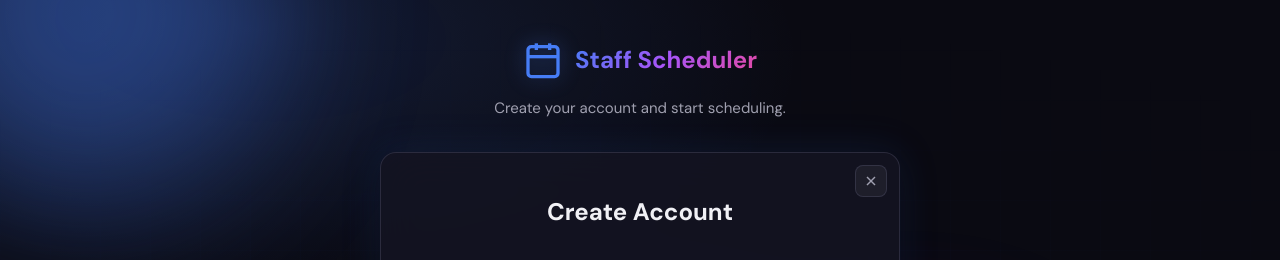
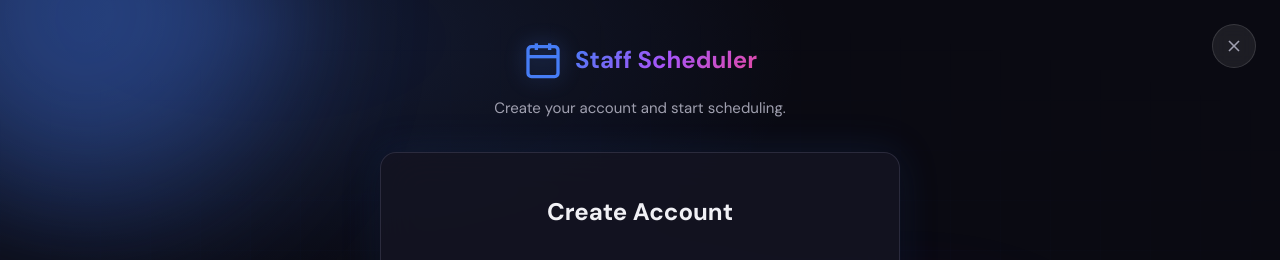
Before and after one commit to otterholte/StaffScheduler, a Flask app: page /auth/register in a window 1280 px wide. Shown: the top 260 px of the page. Run offline with Flask 3, Linux system fonts and the light colour scheme.

Commit message:
Fix production bugs: demo_page businesses variable, auth redirects, redesign close button

```diff
--- a/app.py
+++ b/app.py
@@ -257,9 +257,17 @@ def demo_page(page_slug='schedule'):
         return redirect('/demo/schedule')
 
     # Use the coffee shop as the demo business
-    demo_business = businesses.get('coffee_shop')
+    all_businesses = get_all_businesses()
+    demo_business = None
+    for b in all_businesses:
+        if b.id == 'coffee_shop':
+            demo_business = b
+            break
     if not demo_business:
-        demo_business = next(iter(businesses.values()))
+        demo_business = all_businesses[0] if all_businesses else None
+
+    if not demo_business:
+        return redirect('/features')
 
     # Build business list for demo
     businesses_data = []
@@ -271,7 +279,7 @@ def demo_page(page_slug='schedule'):
         'warehouse': {'emoji': '📦', 'color': '#8b5cf6'}
     }
 
-    for b in businesses.values():
+    for b in all_businesses:
         meta = business_meta.get(b.id, {'emoji': '🏢', 'color': '#6366f1'})
         businesses_data.append({
             "id": b.id,
--- a/auth.py
+++ b/auth.py
@@ -13,7 +13,7 @@ def login():
     """Handle user login."""
     # If already logged in, redirect to app dashboard
     if current_user.is_authenticated:
-        return redirect(url_for('index'))
+        return redirect('/sunrise-coffee/schedule')
 
     if request.method == 'POST':
         # Handle both form and JSON submissions
@@ -51,12 +51,12 @@ def login():
                 return jsonify({
                     'success': True,
                     'user': user.to_dict(),
-                    'redirect': url_for('index')
+                    'redirect': '/sunrise-coffee/schedule'
                 })
 
             # Redirect to next page or home
             next_page = request.args.get('next')
-            return redirect(next_page if next_page else url_for('index'))
+            return redirect(next_page if next_page else '/sunrise-coffee/schedule')
         else:
             if request.is_json:
                 return jsonify({'success': False, 'error': 'Invalid username/email or password.'}), 401
@@ -70,7 +70,7 @@ def register():
     """Handle user registration."""
     # If already logged in, redirect to app
     if current_user.is_authenticated:
-        return redirect(url_for('index'))
+        return redirect('/sunrise-coffee/schedule')
 
     if request.method == 'POST':
         # Handle both form and JSON submissions
@@ -153,11 +153,11 @@ def register():
                 'success': True,
                 'user': user.to_dict(),
                 'message': 'Account created successfully!',
-                'redirect': url_for('index')
+                'redirect': '/sunrise-coffee/schedule'
             })
 
         flash('Account created successfully! Welcome to Staff Scheduler Pro.', 'success')
-        return redirect(url_for('index'))
+        return redirect('/sunrise-coffee/schedule')
 
     return render_template('register.html')
 
--- a/static/auth.css
+++ b/static/auth.css
@@ -189,46 +189,44 @@ body {
     box-shadow: var(--shadow-card), var(--shadow-glow);
     backdrop-filter: blur(20px);
     -webkit-backdrop-filter: blur(20px);
-    position: relative;
 }
 
-.close-btn {
-    position: absolute !important;
-    top: 12px !important;
-    right: 12px !important;
-    width: 32px !important;
-    height: 32px !important;
-    min-width: 32px;
-    max-width: 32px;
-    min-height: 32px;
-    max-height: 32px;
-    display: flex !important;
+/* Auth page close button - positioned outside card */
+.auth-close-btn {
+    position: fixed;
+    top: 24px;
+    right: 24px;
+    width: 44px;
+    height: 44px;
+    display: flex;
     align-items: center;
     justify-content: center;
-    background: rgba(255, 255, 255, 0.05);
-    border: 1px solid var(--border-color);
-    border-radius: var(--radius-sm);
+    background: rgba(255, 255, 255, 0.08);
+    border: 1px solid rgba(255, 255, 255, 0.12);
+    border-radius: 50%;
     color: var(--text-secondary);
     text-decoration: none;
-    transition: all 0.2s ease;
+    transition: all 0.25s ease;
     cursor: pointer;
-    z-index: 10;
-    overflow: hidden;
+    z-index: 100;
+    backdrop-filter: blur(8px);
+    -webkit-backdrop-filter: blur(8px);
 }
 
-.close-btn:hover {
-    background: rgba(255, 255, 255, 0.1);
+.auth-close-btn:hover {
+    background: rgba(255, 255, 255, 0.15);
     color: var(--text-primary);
-    border-color: var(--border-focus);
+    border-color: rgba(255, 255, 255, 0.25);
+    transform: scale(1.05);
 }
 
-.close-btn svg {
-    width: 16px !important;
-    height: 16px !important;
-    min-width: 16px;
-    max-width: 16px;
-    min-height: 16px;
-    max-height: 16px;
+.auth-close-btn:active {
+    transform: scale(0.95);
+}
+
+.auth-close-btn svg {
+    width: 20px;
+    height: 20px;
     flex-shrink: 0;
 }
 
--- a/templates/register.html
+++ b/templates/register.html
@@ -36,14 +36,16 @@
             <p class="auth-subtitle">Create your account and start scheduling.</p>
         </div>
 
+        <!-- Close button outside card -->
+        <a href="javascript:history.back()" class="auth-close-btn" title="Go back">
+            <svg width="20" height="20" viewBox="0 0 24 24" fill="none" stroke="currentColor" stroke-width="2">
+                <line x1="18" y1="6" x2="6" y2="18"></line>
+                <line x1="6" y1="6" x2="18" y2="18"></line>
+            </svg>
+        </a>
+
         <!-- Register form card -->
         <div class="auth-card auth-card-wide">
-            <a href="javascript:history.back()" class="close-btn" title="Go back">
-                <svg width="16" height="16" viewBox="0 0 24 24" fill="none" stroke="currentColor" stroke-width="2">
-                    <line x1="18" y1="6" x2="6" y2="18"></line>
-                    <line x1="6" y1="6" x2="18" y2="18"></line>
-                </svg>
-            </a>
             <h1 class="auth-title">Create Account</h1>
 
             <!-- Flash messages -->
```
Also changed, not shown: templates/login.html (+8 -6 lines).
